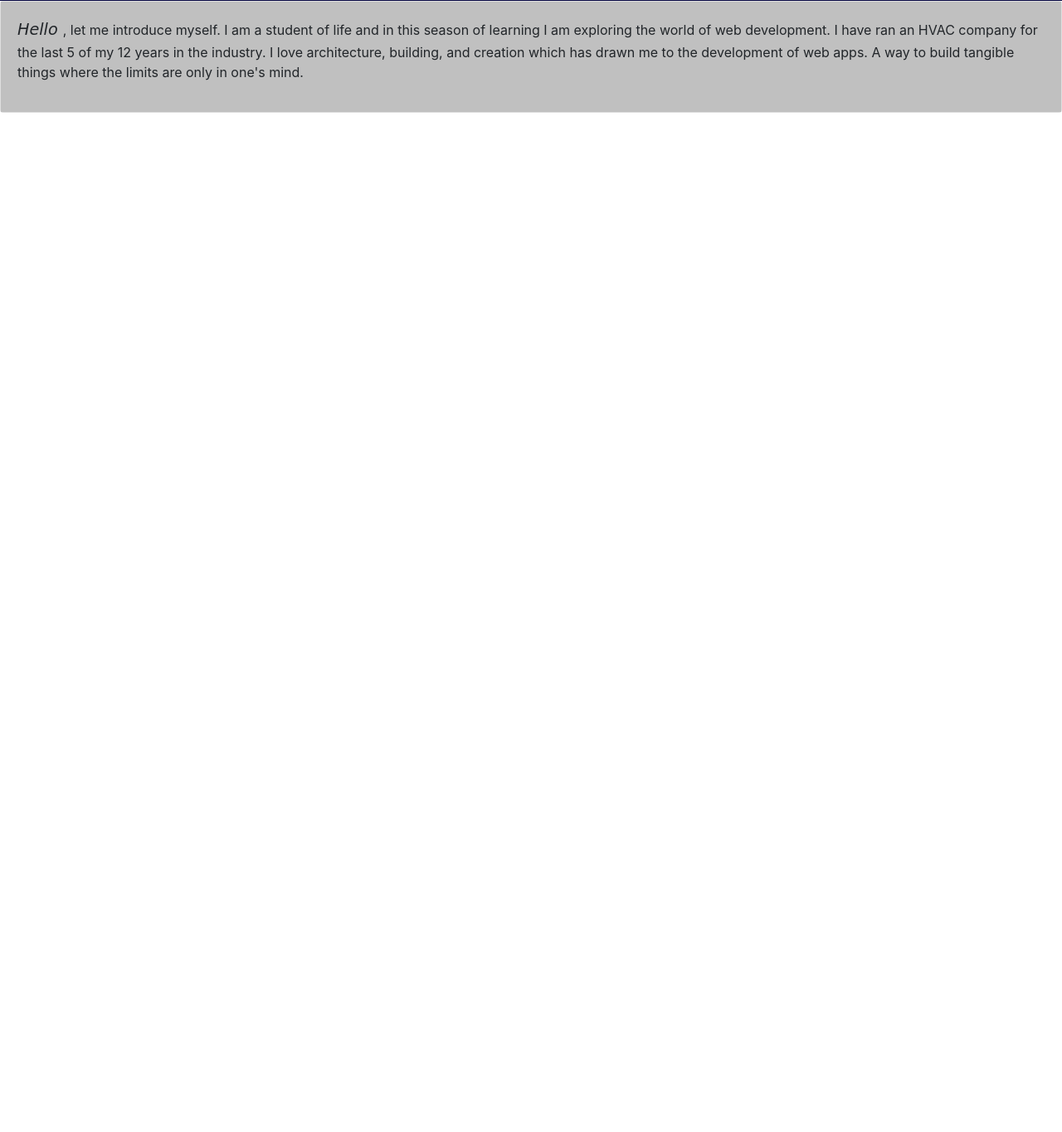
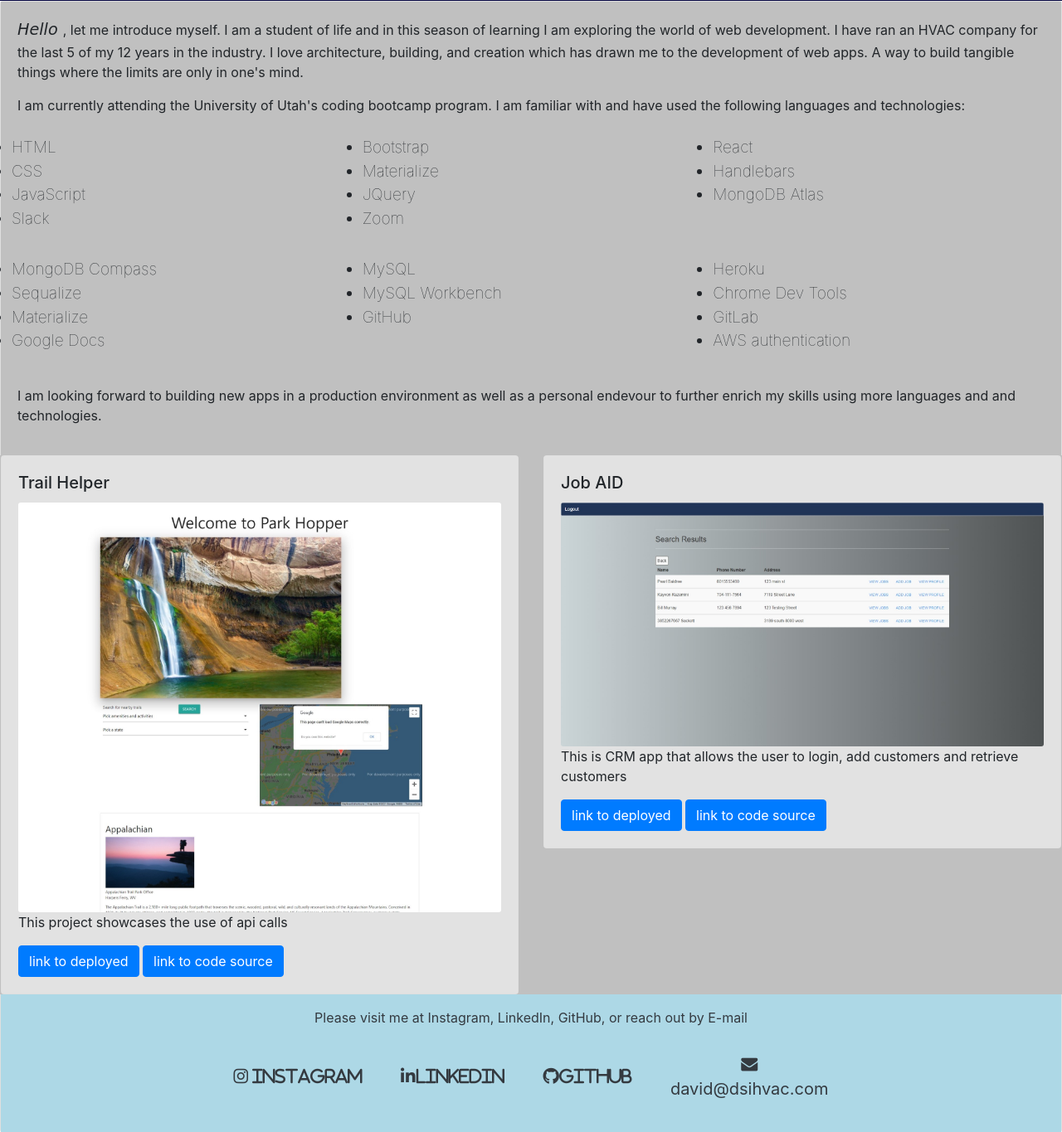
Before and after one commit to davidsackett14/basicPortfolio, a plain HTML site: page index.html in a window 1280 px wide. Shown: the part 55-1420 px from the top of the page at 83% size. Before the commit the page ends 800 px from the top, so only its background shows below. Drawn offline with nearby package versions, Linux system fonts and the light colour scheme; some icons are missing.

Commit message:
added footer added project cards added pictures for project cards, added links to social media in footer

```diff
--- a/index.html
+++ b/index.html
@@ -10,6 +10,10 @@
 
     <link rel="stylesheet" href="https://stackpath.bootstrapcdn.com/bootstrap/4.3.1/css/bootstrap.min.css" integrity="sha384-ggOyR0iXCbMQv3Xipma34MD+dH/1fQ784/j6cY/iJTQUOhcWr7x9JvoRxT2MZw1T" crossorigin="anonymous">
     <link rel="stylesheet" href="style.css" >
+    <link href="//netdna.bootstrapcdn.com/twitter-bootstrap/2.3.2/css/bootstrap-combined.no-icons.min.css" rel="stylesheet">
+<link href="//netdna.bootstrapcdn.com/font-awesome/3.2.1/css/font-awesome.css" rel="stylesheet">
+<link rel="stylesheet" href="https://maxcdn.bootstrapcdn.com/font-awesome/4.7.0/css/font-awesome.min.css">
+
   </head>
   <body>
     <nav class="navbar navbar-dark navbarbgcolor ">
@@ -44,7 +48,120 @@
                 development of web apps. A way to build tangible things where the
                 limits are only in one's mind.
               </p>
+              <p>
+                I am currently attending the University of Utah's coding bootcamp
+                program. I am familiar with and have used the following languages and
+                technologies:
+                <p >
+                  <div class="row skills">
+                    <ul class="col-sm-4 p-2" >
+                      <li>HTML</li> <li>CSS</li>
+                      <li>JavaScript</li>
+                      <li>Slack</li>
+                    </ul>
+                    <ul class="col-sm-4 p-2">
+                      <li>Bootstrap</li> <li>Materialize</li>
+                      <li>JQuery</li>
+                      <li>Zoom</li>
+                    </ul>
+                    <ul class="col-sm-4 p-2">
+                      <li>React</li> <li>Handlebars</li>
+                      <li>MongoDB Atlas</li>
+                    </ul>
+                    <ul class="col-sm-4 p-2">
+                      <li>MongoDB Compass</li> <li>Sequalize</li>
+                      <li>Materialize</li>
+                      <li>Google Docs</li>
+                    </ul>
+                    <ul class="col-sm-4 p-2">
+                      <li>MySQL</li> <li>MySQL Workbench</li>
+                      <li>GitHub</li>
+                    </ul>
+                    <ul class="col-sm-4 p-2">
+                      <li>Heroku</li> <li>Chrome Dev Tools</li>
+                      <li>GitLab</li>
+                      <li>AWS authentication</li>
+                    </ul>
+                  </div>
+                </p>
+              </p>
+
+              <p>
+                I am looking forward to building new apps in a production environment
+                as well as a personal endevour to further enrich my skills using more
+                languages and and technologies.
+              </p>
         </div>
+        <div class="row bgcolor">
+            <div class="col-sm-6 bgcolor">
+              <div class="card">
+                <div class="card-body projectbgcolor">
+                  <h5 class="card-title">Trail Helper</h5>
+                  <img src="./images/trailhopper.jpeg" class="card-img" alt="trail helper website shows picture of water fall and google maps with one search result">
+                  <p class="card-text">This project showcases the use of api calls</p>
+                  <a href="https://davidsackett14.github.io/TrailHelperSite/" class="btn btn-primary">link to deployed</a>
+                  <a href="https://github.com/davidsackett14/TrailHelperSite" class="btn btn-primary">link to code source</a>
+                </div>
+              </div>
+            </div>
+            <div class="col-sm-6">
+              <div class="card">
+                <div class="card-body projectbgcolor">
+                  <h5 class="card-title">Job AID</h5>
+                  <img src="./images/Web capture_13-7-2021_131756_whispering-eyrie-33529.herokuapp.com.jpeg" class="card-img" alt="add pictures job aid app">
+                  <p class="card-text">This is CRM app that allows the user to login, add customers and retrieve customers</p>
+                  <a href="https://whispering-eyrie-33529.herokuapp.com/" class="btn btn-primary">link to deployed</a>
+                  <a href="https://github.com/Koffidanh/job-aid" class="btn btn-primary">link to code source</a>
+                </div>
+              </div>
+            </div>
+          </div>
+          <footer style="background-color: lightblue;">
+            <div
+            class="text-center text-dark p-3"
+
+          >
+            Please visit me at Instagram, LinkedIn, GitHub, or reach out by
+            E-mail
+
+          </div style="background-color: lightblue;">
+          <section class="mb-4 text-center" >
+            <a
+              target="_blank"
+              href="https://www.instagram.com/dsi_hvac/"
+              class="link-primary btn btn-link btn-floating btn-lg text-dark m-1 "
+              rel="noreferrer"
+            >
+              <i class="fa fa-instagram"> instagram</i>
+            </a>
+
+            <a
+              target="_blank"
+              href="https://www.linkedin.com/in/david-sackett-5324a911b/"
+              class="link-primary btn btn-link btn-floating btn-lg text-dark m-1"
+
+            >
+              <i class="fa fa-linkedin">linkedIn</i>
+            </a>
+
+            <a
+              target="_blank"
+              href="https://github.com/davidsackett14"
+              class="link-primary btn btn-link btn-floating btn-lg text-dark m-1"
+
+            >
+              <i class="fa fa-github">GitHub  </i>
+            </a>
+            <a
+              target="_blank"
+              href="mailto:david@dsihvac.com"
+              class="link-primary btn btn-link btn-floating btn-lg text-dark m-1"
+              rel="noreferrer"
+            >
+              <i class="fa fa-envelope">  </i>  <div>  david@dsihvac.com</div>
+            </a>
+        </section>
+          </footer>
       </div>
     <!-- Optional JavaScript -->
     <!-- jQuery first, then Popper.js, then Bootstrap JS -->
--- a/style.css
+++ b/style.css
@@ -13,3 +13,15 @@
 .introbodybgcolor{
     background-color: silver;
 }
+.skills{
+    font-size: larger;
+    font-weight: lighter;
+
+}
+.projectbgcolor{
+    background-color: rgb(226, 226, 226);
+}
+.footerstyle{
+    display:flex;
+    align-content: center;
+}
```
Also changed, not shown: images/Web capture_13-7-2021_131756_whispering-eyrie-33529.herokuapp.com.jpeg (added), images/trailhopper.jpeg (added).
